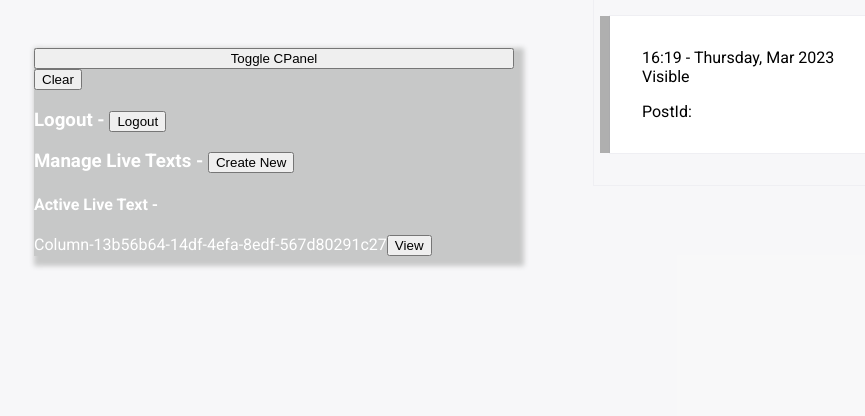
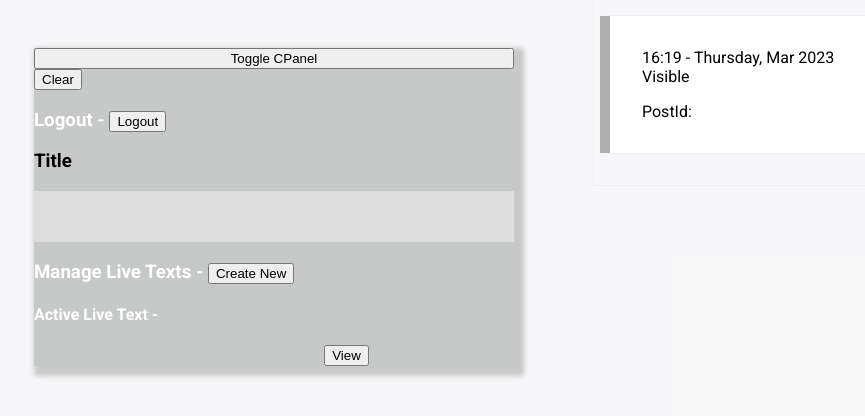
Before and after one commit to xScottishKrissx/live-text-redux, a React (Create React App) app: page / in a window 1280 px wide. Both pictures are taken after a click on the button "Create New". Shown: the top 416 px of the page, without its empty margins (86-951 px from the left). Built offline with nearby package versions, Linux system fonts and the light colour scheme.

Commit message:
0.14.1 - Control Panel Work
I am adding features to the control panel, starting with naming columns

```diff
--- /dev/null
+++ b/src/components/ControlPanel/controlPanel.css
@@ -0,0 +1,5 @@
+.manageColumns-column{
+    display: flex;
+    justify-content: space-evenly;
+    align-items: center;
+}
--- a/src/components/ControlPanel/controlPanel.js
+++ b/src/components/ControlPanel/controlPanel.js
@@ -1,9 +1,12 @@
-import React,{useState} from 'react'
+import React,{useState, useEffect} from 'react'
 import {v4 as uuidv4} from 'uuid'
 import { useSelector, useDispatch } from 'react-redux'
 // My Components
 import ManageColumns from './cpanelComponents/manageColumns'
 import { setActiveLiveText } from '../../features/activeLiveText'
+import Title from '../InputForm/Title'
+
+import './controlPanel.css'
 
 export default function ControlPanel({setControlPanelVis}) {
 
@@ -27,12 +30,15 @@ export default function ControlPanel({setControlPanelVis}) {
     }
 
         // Create a new live text / column
+    const [postTitle, setPostTitle] = useState("")
     const createNewLiveText = () => {
-        const newColumn = {[uuidv4()]: {type:"Column", items:[]}}
+        const newColumn = {[uuidv4()]: {type:"Column", headline:postTitle, items:[]}}
         const addToMasterArray = liveTexts.concat(newColumn)
         setLiveTexts(addToMasterArray)
         localStorage.setItem("liveTextMaster", JSON.stringify(addToMasterArray))
     }
+
+
 
   return (
     <div className='confirm-post-overlay'>
@@ -40,6 +46,7 @@ export default function ControlPanel({setControlPanelVis}) {
 
         <h3>Logout - <button>Logout</button> </h3>
 
+        <Title passNewFieldValue={setPostTitle}/>
         <h3>Manage Live Texts - <button onClick={createNewLiveText}>Create New</button> </h3>
 
 
--- a/src/components/ControlPanel/cpanelComponents/manageColumns.js
+++ b/src/components/ControlPanel/cpanelComponents/manageColumns.js
@@ -1,4 +1,5 @@
 import React from 'react'
+import DOMPurify from 'dompurify'
 import { useDispatch, useSelector } from 'react-redux'
 import { setCPanelVis } from '../../../features/cpanelVis'
 
@@ -10,14 +11,18 @@ export default function ManageColumns({data, handleSetActive, activeLiveTextStat
     dispatch(setCPanelVis(!cPanelVis))
     handleSetActive(id, content)
   }
+  const createMarkup = (html) =>{ return{ __html:DOMPurify.sanitize(html) } }
+
   return (
     Object.keys(data).map((i) =>{
         return(
           Object.entries(data[i]).map(([columnId, columnContent]) =>{
             return(
-              <div key={columnId}>
+              <div className='manageColumns-column' key={columnId}>
 
-                {columnContent.type}-{columnId}
+
+                <div dangerouslySetInnerHTML={createMarkup(columnContent.headline)}></div>
+
 
                 <button onClick={()=>handleSetActive(columnId, columnContent)}>View</button>
 
--- a/src/components/Post/View/PostContent.js
+++ b/src/components/Post/View/PostContent.js
@@ -10,7 +10,7 @@ export default function PostContent({loggedIn, handleEdit, editMode, id,title, s
     const createMarkup = (html) =>{ return{ __html:DOMPurify.sanitize(html) } }
 
     const toggleEditButton = editModeState.editing === false && editModeState.editId !== id
-
+    console.log(title)
     return (
         <div className='post-item-body'>
             {loggedIn && cPanelVisState?
```
Also changed, not shown: 1 other file (tests, documents, lock files or other folders).
